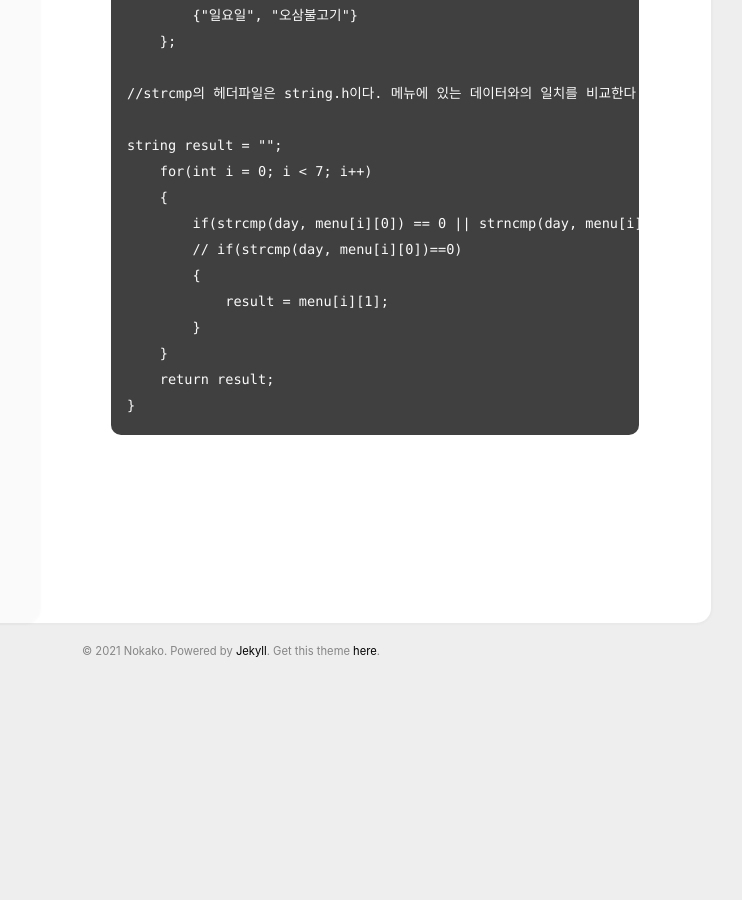
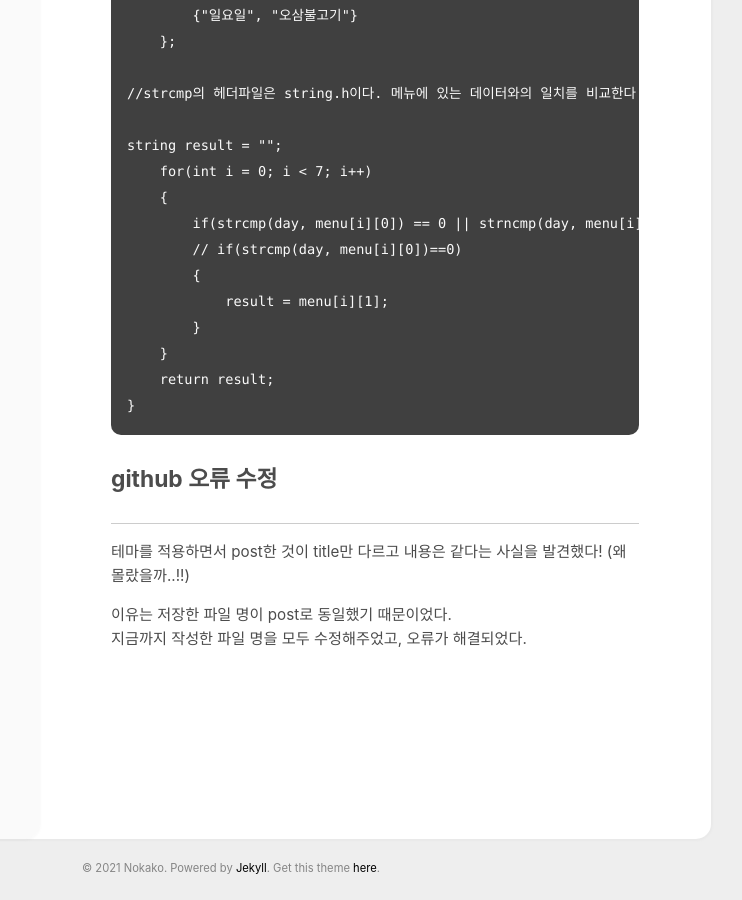
Before and after one commit to Nokako/Nokako.github.io, a Jekyll site: the page built from _posts/2021-01-22-5.md, in a window 1280 px wide and 900 px high, scrolled down 1356 px. Shown: the whole window, without its empty margins (409-1151 px from the left). Built offline with Jekyll 4.4.1, drawn with Linux system fonts in a browser that asks for light colours; before the commit the page ends 2040 px from its top, so only the background shows below that; some of the changed text lies outside the part shown.

Commit message:
git post rename

````diff
--- a/_posts/2021-01-22-post.md
+++ b/_posts/2021-01-22-5.md
@@ -1,5 +1,5 @@
 ---
-title: NAVER boostcourse 2주차, 팀과제 메뉴 출력기 만들기
+title: NAVER boostcourse 2주차, 팀과제 메뉴 출력기 만들기, github 오류 수정
 categories: [TIL]
 comments: true
 ---
@@ -61,3 +61,11 @@ string result = "";
     return result;
 }
 ```
+
+
+## github 오류 수정
+---
+테마를 적용하면서 post한 것이 title만 다르고 내용은 같다는 사실을 발견했다! (왜 몰랐을까..!!)
+
+이유는 저장한 파일 명이 post로 동일했기 때문이었다.
+지금까지 작성한 파일 명을 모두 수정해주었고, 오류가 해결되었다.
````
Also changed, not shown: _posts/2021-01-18-1.md (renamed from _posts/2021-01-18-post.md), _posts/2021-01-19-2.md (renamed from _posts/2021-01-19-post.md), _posts/2021-01-20-3.md (renamed from _posts/2021-01-20-post.md), _posts/2021-01-21-4.md (renamed from _posts/2021-01-21-post.md).
